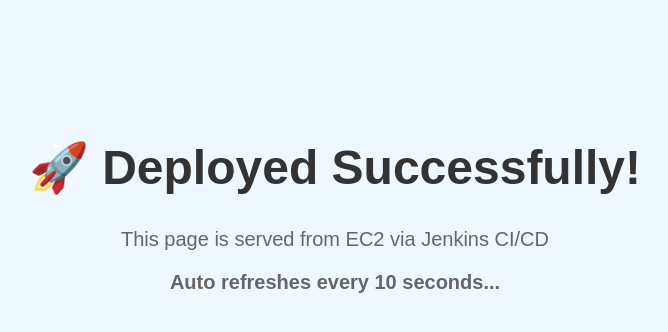
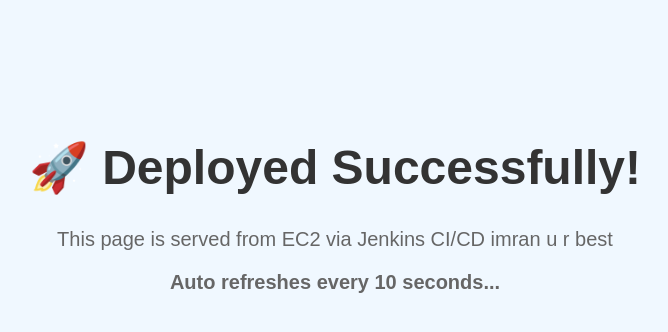
Before and after one commit to Imranbashir340/ec2-pipline-testing, a plain HTML site: page index.html in a window 1280 px wide. Shown: the whole page, without its empty margins (305-973 px from the left). Drawn offline with Linux system fonts and the light colour scheme.

```diff
--- a/index.html
+++ b/index.html
@@ -24,7 +24,7 @@
 </head>
 <body>
   <h1>🚀 Deployed Successfully!</h1>
-  <p>This page is served from EC2 via Jenkins CI/CD</p>
+  <p>This page is served from EC2 via Jenkins CI/CD imran u r best</p>
   <p><strong>Auto refreshes every 10 seconds...</strong></p>
 </body>
 </html>
```
